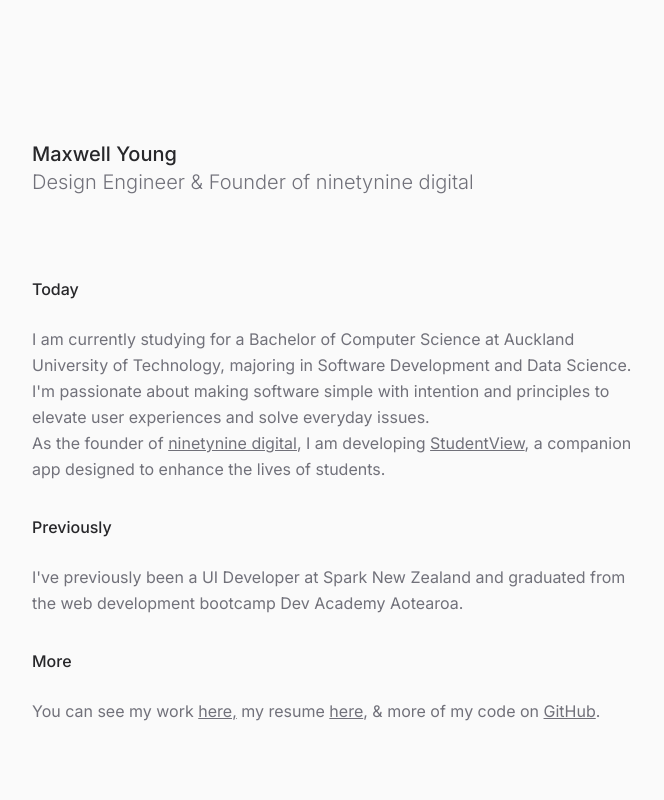
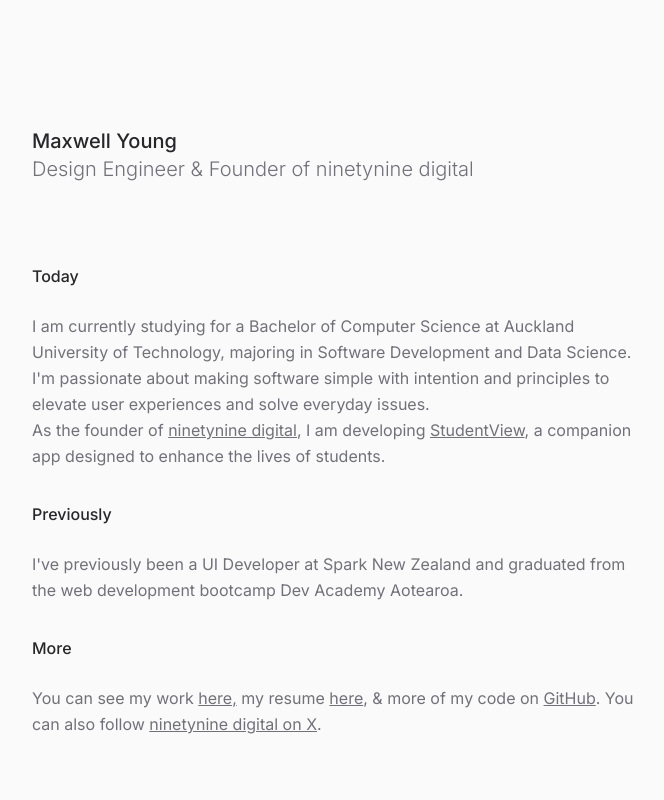
Before and after one commit to maxwellyoung/dev.maxwellyoung.info, a Next.js app: page / in a window 1280 px wide. Shown: the top 800 px of the page, without its empty margins (304-968 px from the left). Built offline with nearby package versions, Linux system fonts and the light colour scheme.

Commit message:
add webgl

```diff
--- a/src/app/page.tsx
+++ b/src/app/page.tsx
@@ -92,6 +92,14 @@ export default function Home() {
               >
                 GitHub
               </Link>
+              . You can also follow{" "}
+              <Link
+                href="https://x.com/ninetyninedigi"
+                target="_blank"
+                className="underline hover:dark:text-zinc-300"
+              >
+                ninetynine digital on X
+              </Link>
               .
             </p>
           </div>
--- a/src/app/resume/page.tsx
+++ b/src/app/resume/page.tsx
@@ -225,6 +225,7 @@ export default function Resume() {
                 <br />
                 OpenAI Integration
                 <br />
+                WebGL, Three.js
               </span>
             </div>
             <div className="mt-8">
```
Also changed, not shown: 1 other file (tests, documents, lock files or other folders).
